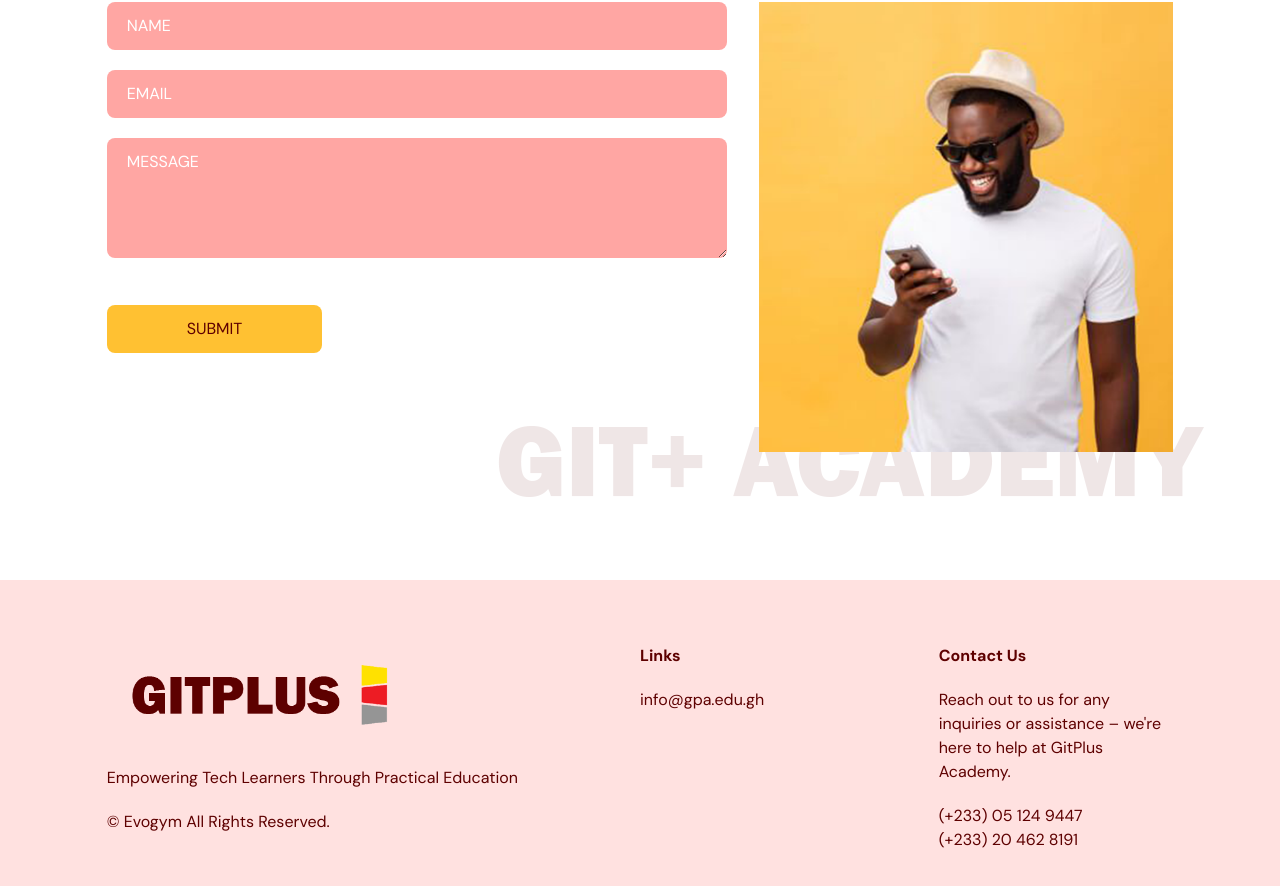
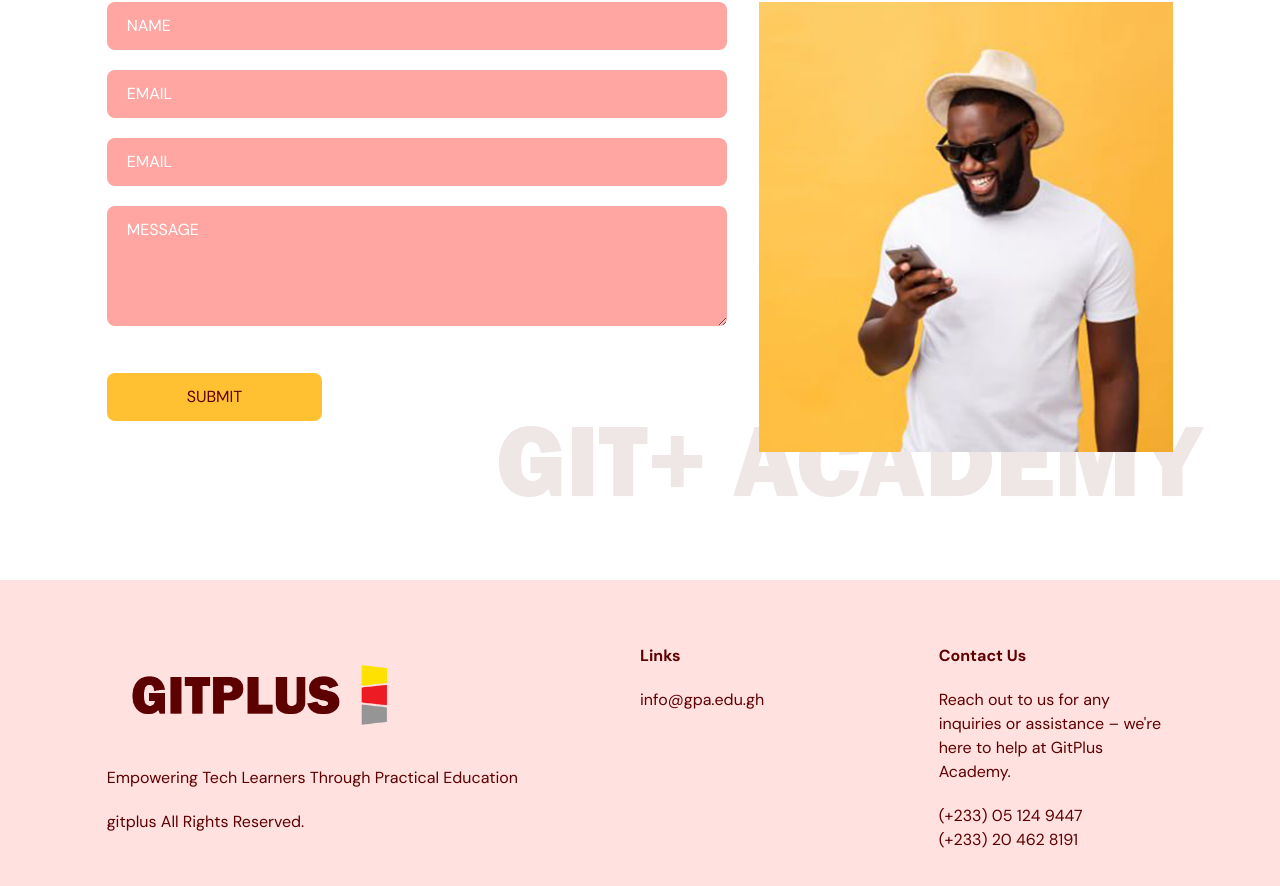
Before and after one commit to AtmosDerrick/Git-plus-academy, a React (Vite) app: page / in a window 1280 px wide. Shown: the part 3599-4485 px from the top of the page. Built offline with nearby package versions, Linux system fonts and the light colour scheme.

Commit message:
good for production

```diff
--- a/src/scenes/contactUs/index.tsx
+++ b/src/scenes/contactUs/index.tsx
@@ -66,7 +66,7 @@
             <form
               target="_blank"
               onSubmit={onSubmit}
-              action="https://formsubmit.co/ ec5b60972b96c7a3472976f3ef5fa8ac"
+              action="https://formsubmit.co/19e15faa1b8978e4d50e58ad6add964d"
               method="POST"
             >
               <input
@@ -85,7 +85,6 @@
                     "Max length is 100 char."}
                 </p>
               )}
-
               <input
                 className={inputStyles}
                 type="text"
@@ -102,7 +101,22 @@
                   {errors.email.type === "pattern" && "Invalid email address."}
                 </p>
               )}
+              <input
+                className={inputStyles}
+                type="text"
+                placeholder="EMAIL"
+                {...register("email", {
+                  required: true,
+                })}
+              />
 
+              {errors.email && (
+                <p className="mt-1 text-primary-500">
+                  {errors.email.type === "required" &&
+                    "This field is required."}
+                  {errors.email.type === "pattern" && "Invalid email address."}
+                </p>
+              )}
               <textarea
                 className={inputStyles}
                 placeholder="MESSAGE"
@@ -121,7 +135,6 @@
                     "Max length is 2000 char."}
                 </p>
               )}
-
               <button
                 type="submit"
                 className="mt-5 rounded-lg bg-secondary-500 px-20 py-3 transition duration-500 hover:text-white"
--- a/src/scenes/footer/index.tsx
+++ b/src/scenes/footer/index.tsx
@@ -9,7 +9,7 @@
           <p className="my-5">
             Empowering Tech Learners Through Practical Education
           </p>
-          <p>© Evogym All Rights Reserved.</p>
+          <p>gitplus All Rights Reserved.</p>
         </div>
         <div className="mt-16 basis-1/4 md:mt-0">
           <h4 className="font-bold">Links</h4>
--- a/src/scenes/navbar/index.tsx
+++ b/src/scenes/navbar/index.tsx
@@ -73,7 +73,7 @@
 
       {/* MOBILE MENU MODAL */}
       {!isAboveMediumScreens && isMenuToggled && (
-        <div className="fixed right-0 bottom-0 z-40 h-full w-[300px] bg-primary-100 drop-shadow-xl">
+        <div className="fixed right-0 bottom-0 z-40 h-full w-[250px] bg-primary-100 drop-shadow-xl">
           {/* CLOSE ICON */}
           <div className="flex justify-end p-12">
             <button onClick={() => setIsMenuToggled(!isMenuToggled)}>
```
